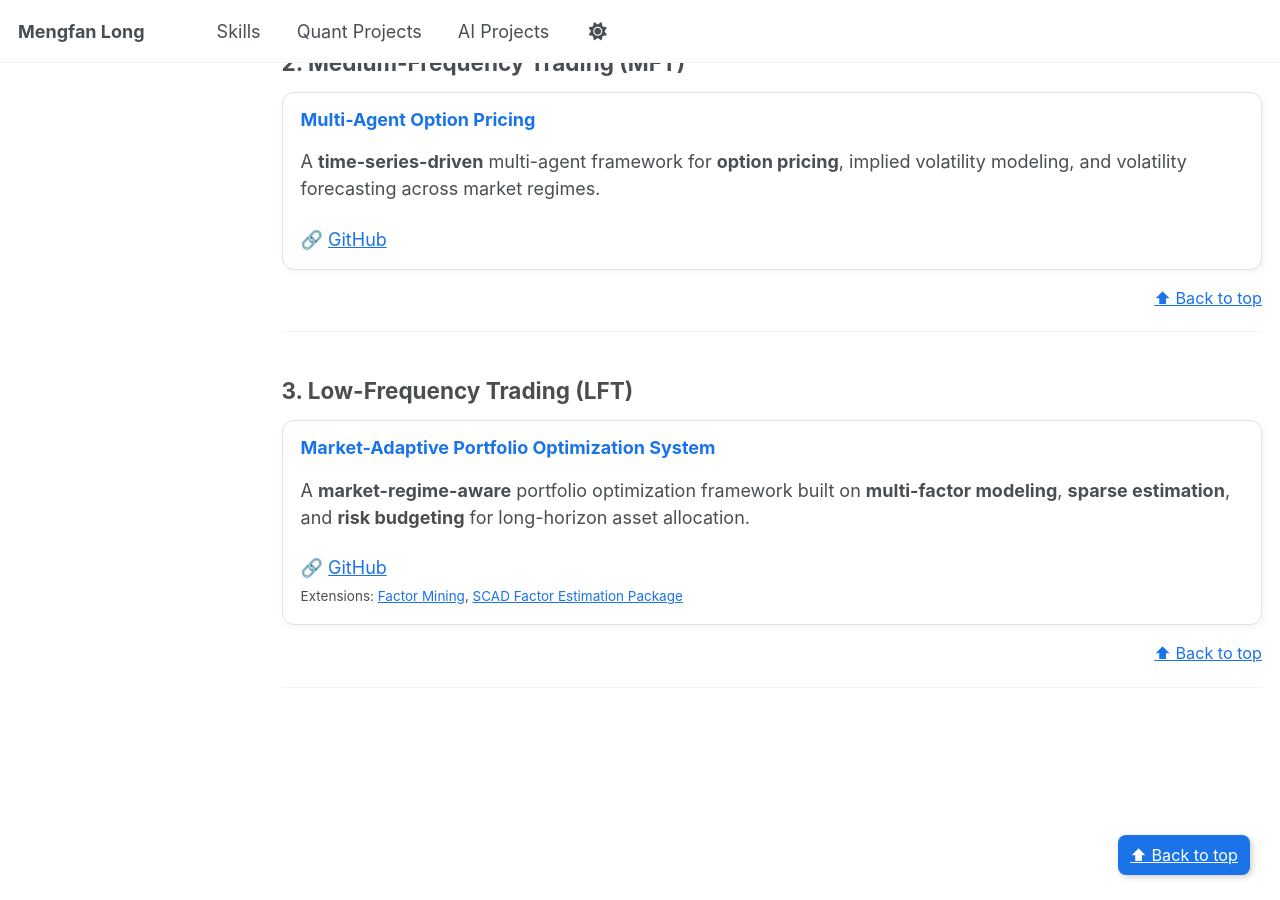
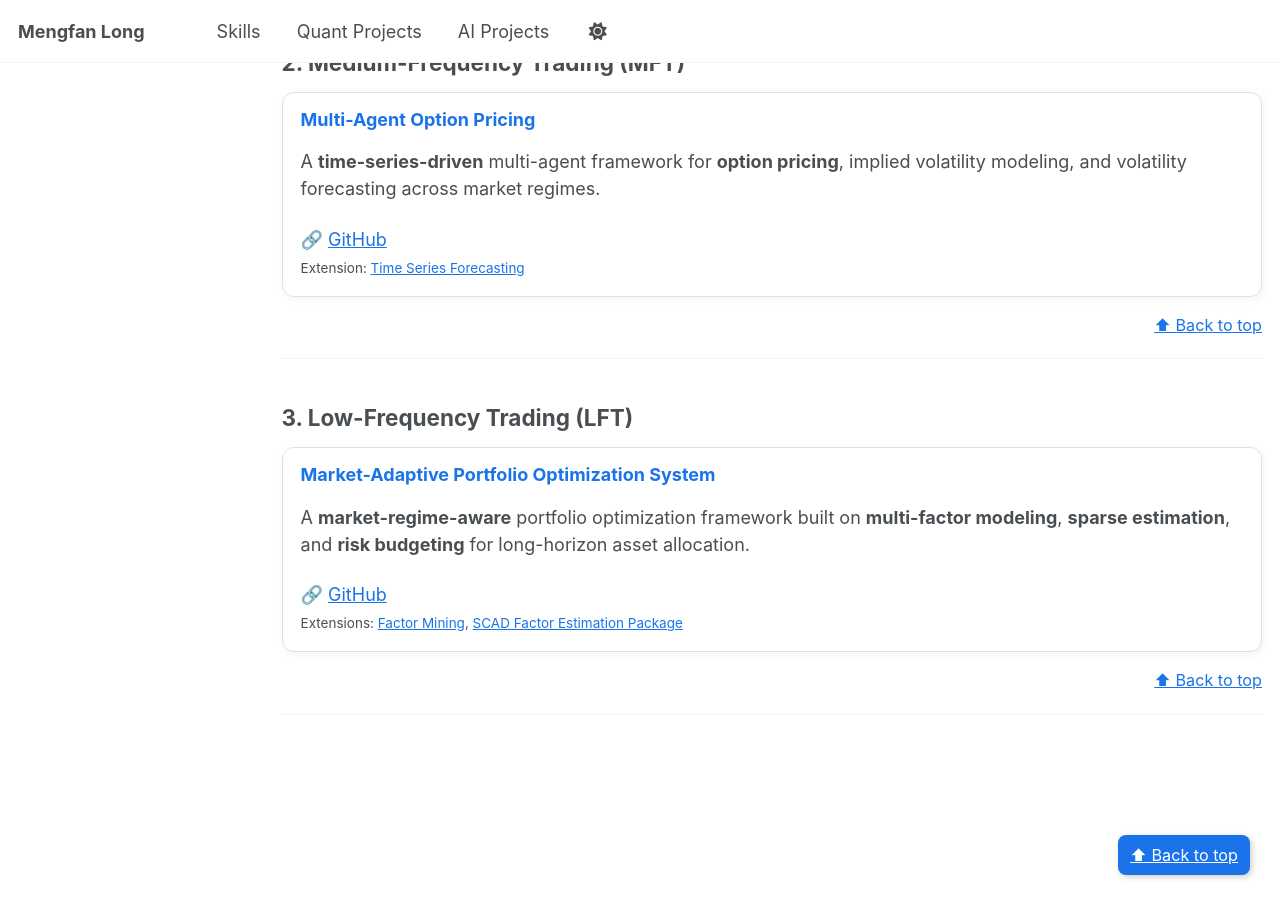
Before and after one commit to kevinlmf/kevinlmf.github.io, a Jekyll site: the page built from _pages/quant-projects.md, in a window 1280 px wide and 900 px high, scrolled down 1312 px. Built offline with Jekyll 4.4.1, drawn with Linux system fonts in a browser that asks for light colours; a script that is not in the unit is left out.

Commit message:
Enhance quant-projects.md with extension link
Added a link to the Time Series Forecasting extension.

```diff
--- a/_pages/quant-projects.md
+++ b/_pages/quant-projects.md
@@ -66,7 +66,12 @@ A dedicated collection of systems built for **high-frequency**, **medium-frequen
     <b>option pricing</b>, implied volatility modeling,
     and volatility forecasting across market regimes.
   </p>
-  🔗 <a href="https://github.com/kevinlmf/Options_Pricing" target="_blank">GitHub</a>
+  🔗 <a href="https://github.com/kevinlmf/Options_Pricing" target="_blank">GitHub</a><br>
+
+  <small>
+    Extension:
+    <a href="https://github.com/kevinlmf/Time_Series_Forecasting" target="_blank">Time Series Forecasting</a>
+  </small>
 </div>
 
 <p class="back-top"><a href="#top">⬆ Back to top</a></p>
```
